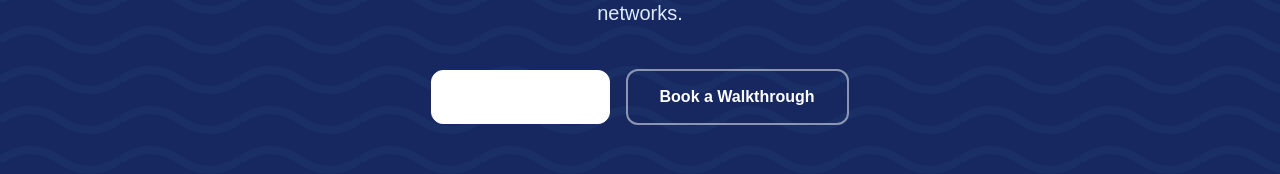
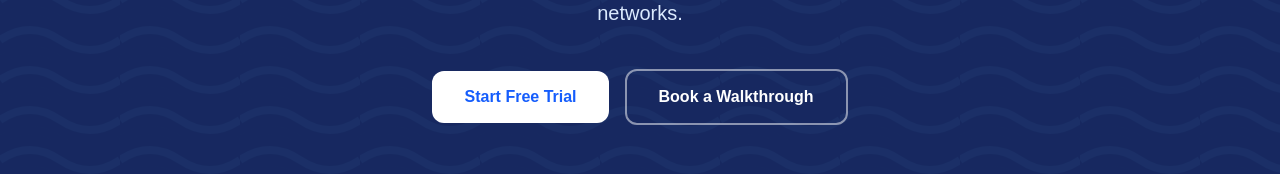
Before and after one commit to abrahamisaiah129/THRAXX, a Next.js app in the folder traxx-web/: page /architecture in a window 1280 px wide. Shown: the part 356-530 px from the top of the page. Built offline with nearby package versions, Linux system fonts and the light colour scheme.

Commit message:
style: fix missing blue text in white primary buttons on architecture page

```diff
--- a/traxx-web/src/app/architecture/page.tsx
+++ b/traxx-web/src/app/architecture/page.tsx
@@ -26,7 +26,7 @@ export default function ArchitecturePage() {
           </p>
           <div className="flex flex-col sm:flex-row items-center justify-center gap-4">
             <Link href="#start-trial">
-              <Button size="lg" className="w-full sm:w-auto font-bold px-8 bg-white text-blue-600 hover:bg-blue-50 border-white">
+              <Button variant="secondary" size="lg" className="w-full sm:w-auto font-bold px-8 !text-blue-600 border-none">
                 Start Free Trial
               </Button>
             </Link>
@@ -225,7 +225,7 @@ export default function ArchitecturePage() {
             <p className="text-xl text-blue-100 max-w-2xl mx-auto mb-10 font-medium">Set up your fleet in minutes and watch the data flow.</p>
             <div className="flex flex-col sm:flex-row items-center justify-center gap-4">
               <Link href="#start-trial">
-                <Button size="lg" className="w-full sm:w-auto bg-white text-blue-600 hover:bg-slate-50 font-bold px-8">Start Free Trial</Button>
+                <Button variant="secondary" size="lg" className="w-full sm:w-auto font-bold px-8 !text-blue-600 border-none">Start Free Trial</Button>
               </Link>
               <Link href="/contact">
                 <Button size="lg" className="w-full sm:w-auto bg-blue-700 text-white hover:bg-blue-800 border-none font-bold px-8">Book a Walkthrough</Button>
```
